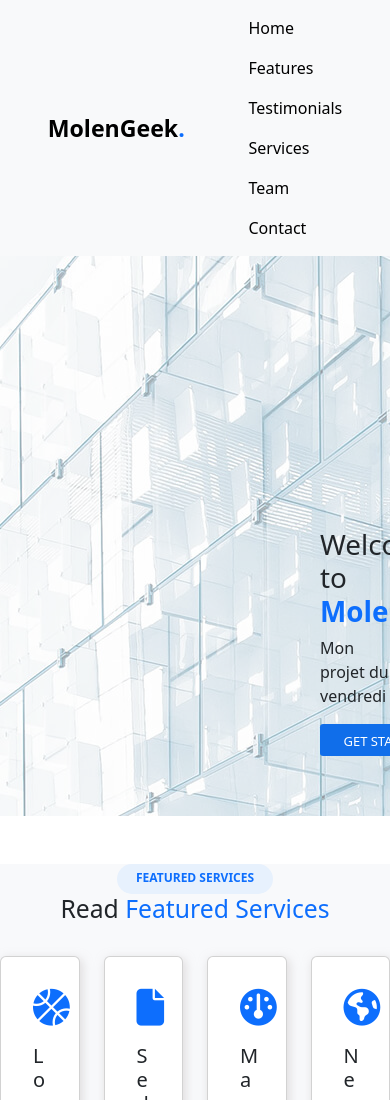
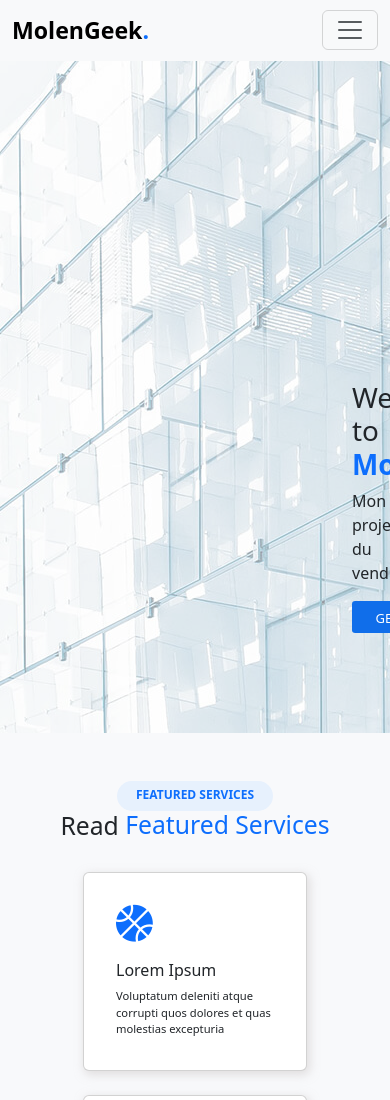
Before and after one commit to Houss17/Projet_templateMolengeek_Houssam, a website: page index.html in a window 390 px wide. Shown: the top 1100 px of the page. Drawn offline with nearby package versions, Linux system fonts and the light colour scheme.

Commit message:
arrangement du code et responsive

```diff
--- a/index.html
+++ b/index.html
@@ -10,32 +10,52 @@
 </head>
 <body>
 
-<!-- nav bar -->
-    <nav class="container navbar navbar-expand-lg bg-body-tertiary d-flex justify-content-evenly">
+<!-- Navigation Bar -->
+<nav class="navbar navbar-expand-lg bg-body-tertiary">
+    <div class="container">
+      <!-- Brand -->
       <a class="navbar-brand fw-bolder fs-3" href="#">MolenGeek<span class="text-primary">.</span></a>
-            <ul class="navbar-nav fs-7" >
-<!-- pour chaque li j'ai rajouter un p-lg pour separer chaque li "gap" -->
-              <li class="nav-item p-lg-2">
+
+      <!-- Toggle button for mobile view -->
+      <button
+        class="navbar-toggler"
+        type="button"
+        data-bs-toggle="collapse"
+        data-bs-target="#navbarNav"
+        aria-controls="navbarNav"
+        aria-expanded="false"
+        aria-label="Toggle navigation"
+      >
+        <span class="navbar-toggler-icon"></span>
+      </button>
+
+      <!-- Navbar Links -->
+      <div class="collapse navbar-collapse" id="navbarNav">
+        <ul class="navbar-nav ms-auto">
+          <!-- Added `mx-lg-2` for spacing on larger screens -->
+          <li class="nav-item mx-lg-2">
             <a class="nav-link active" aria-current="page" href="#">Home</a>
           </li>
-              <li class="nav-item p-lg-2">
-                <a class="nav-link active" href="#">Features</a>
+          <li class="nav-item mx-lg-2">
+            <a class="nav-link" href="#">Features</a>
           </li>
-              <li class="nav-item p-lg-2">
-                <a class="nav-link active" href="#">Testimonials</a>
+          <li class="nav-item mx-lg-2">
+            <a class="nav-link" href="#">Testimonials</a>
           </li>
-              <li class="nav-item p-lg-2">
-                <a class="nav-link active" aria-disabled="true">Services</a>
+          <li class="nav-item mx-lg-2">
+            <a class="nav-link" href="#">Services</a>
           </li>
-              <li class="nav-item p-lg-2">
-                <a class="nav-link active" aria-disabled="true">Team</a>
+          <li class="nav-item mx-lg-2">
+            <a class="nav-link" href="#">Team</a>
           </li>
-              <li class="nav-item p-lg-2">
-                <a class="nav-link active" aria-disabled="true">Contact</a>
+          <li class="nav-item mx-lg-2">
+            <a class="nav-link" href="#">Contact</a>
           </li>
         </ul>
       </div>
+    </div>
   </nav>
+
 <!-- header -->
     <header>
         <div class="div_header">
@@ -53,28 +73,28 @@
         </div>
     <!-- card -->
         <div class="div_card gap-4">
-            <div class="card" style="width: 15rem ; box-shadow: 2px 3px 10px 1px rgba(202, 197, 197, 0.508);">
+            <div class="card" style="width: 14rem ; box-shadow: 2px 3px 10px 1px rgba(202, 197, 197, 0.508);">
             <div class="parti_card" class="card-body">
                 <i class="fa-solid fa-basketball text-primary"></i>
                 <h5 class="card-title">Lorem Ipsum</h5>
                 <p class="card-text">Voluptatum deleniti atque corrupti quos dolores et quas molestias excepturia</p>
                 </div>
             </div>
-            <div class="card" style="width: 15rem; box-shadow: 2px 3px 10px 1px rgba(202, 197, 197, 0.508);">
+            <div class="card" style="width: 14rem; box-shadow: 2px 3px 10px 1px rgba(202, 197, 197, 0.508);">
                 <div class="parti_card" class="card-body">
                 <i class="fa-solid fa-file text-primary"></i>
                 <h5 class="card-title ">Sed ut perspiciatis</h5>
                 <p class="card-text">Magni D tque et quas Duis aute irure dolor in reprehenderit in voluptate </p>
                 </div>
             </div>
-            <div class="card" style="width: 15rem; box-shadow: 2px 3px 10px 1px rgba(202, 197, 197, 0.508);">
+            <div class="card" style="width: 14rem; box-shadow: 2px 3px 10px 1px rgba(202, 197, 197, 0.508);">
                 <div class="parti_card" class="card-body">
                 <i class="fa-solid fa-gauge text-primary"></i>
                 <h5 class="card-title">Magni Dolores</h5>
                 <p class="card-text">Enim At vero eas et lor in Oluptate olore Excepteur sint occaecat cupidatat</p>
                 </div>
             </div>
-            <div class="card" style="width: 15rem; box-shadow: 2px 3px 10px 1px rgba(202, 197, 197, 0.508);">
+            <div class="card" style="width: 14rem; box-shadow: 2px 3px 10px 1px rgba(202, 197, 197, 0.508);">
                 <div class="parti_card" class="card-body">
                 <i class="fa-solid fa-earth-americas text-primary"></i>
                 <h5 class="card-title">Nemo Enima</h5>
@@ -254,10 +274,10 @@
         <section class="section_contact_fin">
             <div>
                 <div class="div_loc">
-                    <iframe src="https://www.google.com/maps/embed?pb=!1m18!1m12!1m3!1d5037.387476117493!2d4.338645076428903!3d50.85535537167229!2m3!1f0!2f0!3f0!3m2!1i1024!2i768!4f13.1!3m3!1m2!1s0x47c3c38c275028d3%3A0xc7799151146ebf77!2sMolenGeek!5e0!3m2!1sfr!2sbe!4v1732182028195!5m2!1sfr!2sbe" width="500" height="350" style="border:0;" allowfullscreen="" loading="lazy" referrerpolicy="no-referrer-when-downgrade"></iframe>
+                    <iframe src="https://www.google.com/maps/embed?pb=!1m18!1m12!1m3!1d5037.387476117493!2d4.338645076428903!3d50.85535537167229!2m3!1f0!2f0!3f0!3m2!1i1024!2i768!4f13.1!3m3!1m2!1s0x47c3c38c275028d3%3A0xc7799151146ebf77!2sMolenGeek!5e0!3m2!1sfr!2sbe!4v1732182028195!5m2!1sfr!2sbe" width="500" height="380" style="border:0;" allowfullscreen="" loading="lazy" referrerpolicy="no-referrer-when-downgrade"></iframe>
                 </div>
                 <div>
-                    <div class="mb-3 d-flex  " style="gap: 0.5em; ">
+                    <div class="mb-3 d-flex " style="gap: 0.5em; ">
                         <input type="email" class="form-control" id="exampleFormControlInput1" placeholder="Your Name" style="border-radius: 0">
                         <input type="email" class="form-control" id="exampleFormControlInput1" placeholder="Your Email" style="border-radius: 0">
                       </div>
--- a/src/sass/modules/_body.sass
+++ b/src/sass/modules/_body.sass
@@ -1,7 +1,8 @@
 // service
 .section_service
-    margin-top: 3em
+
     .div_service
+        padding-top: 3em
         text-align: center //centré le texte
         span
             width: 8em //rajoute de la largeur a mon background
@@ -33,7 +34,7 @@
             height: 3em //donner une hauteur au bg
             width: 3em //donne une largeur au bg
             border-radius: 0.5em
-            border: 1px solid #bed0ed
+            border: 0px solid #bed0ed
             font-size: 1.5em // aggrandir la taille de l'icone
             padding-top: 1em
 
@@ -47,7 +48,6 @@
                 flex-wrap: wrap
 
 .parti_2_card
-    margin-top: -2em
     display: flex //display flex pour les card afin de ce mettre sur la meme ligne
     justify-content: center //centre la section compléte au centre
     gap: 1.5em
@@ -66,7 +66,7 @@
             height: 3em //donner une hauteur au bg
             width: 3em //donne une largeur au bg
             border-radius: 0.5em
-            border: 1px solid #bed0ed
+            border: 0px solid #bed0ed
             font-size: 1.5em // aggrandir la taille de l'icone
             padding-top: 1em
 
@@ -82,7 +82,6 @@
 
 // team
 .section_team
-    margin-top: 1em
     background-color:#F6F9FE
 
     .div_team
@@ -106,7 +105,7 @@
 section
     background-color:#f8f8f8e8
 .section_contact
-    margin-top: 3em
+    padding-top: 3em
 
     div
         text-align: center //centré le texte
@@ -169,20 +168,27 @@ section
 
 @media (max-width:768px)
     .div_card
-
+        flex-wrap: wrap
+        justify-content: center
+        flex-direction: row
     .section_card_service
         display: flex
+        flex-wrap: wrap
         justify-content: center
-        flex-direction: column
-        align-items: center
+        flex-direction: row
 
     .parti_2_card
-        margin-top: 3em
         display: flex
+        flex-wrap: wrap
         justify-content: center
-        flex-direction: column
-        align-items: center
+        flex-direction: row
+
     .div_contact
         height: auto
         flex-wrap: wrap
     .section_contact_fin
+
+    .div_4
+        flex-wrap: wrap
+        justify-content: center
+        flex-direction: row
--- a/src/sass/modules/_footer.sass
+++ b/src/sass/modules/_footer.sass
@@ -2,11 +2,12 @@
 footer
     margin-top: 5em
     background-color: #F1F6FE
-    height: 5em
+    height: 3.5em
     .div_footer
         display: flex
         justify-content: space-evenly //coller au bord de ma div
          //separer les 2 p
-        padding-top: 2em
+        padding-top: 1em
         p
             color: rgba(84, 76, 76, 0.836)
+            font-size: small
--- a/src/sass/modules/_header.sass
+++ b/src/sass/modules/_header.sass
@@ -5,10 +5,10 @@ header
     background-position-x: -10em //bouger l'image sur l'axe des x
     .div_header
         background-color: rgba(255, 255, 255, 0.59) // changer la couleur de l'image
-        height: 35em //augmente la hauteur de l'image
+        height: 42em //augmente la hauteur de l'image
         div
-            padding-left: 20em //se deplacer de la gauche
-            padding-top: 17em // se deplacer a partir du haut a l'interieur de l'image
+            padding-left: 22em //se deplacer de la gauche
+            padding-top: 20em // se deplacer a partir du haut a l'interieur de l'image
             .button_header
                 border-radius: 0.2em //arrondi le button
                 color: white
@@ -23,10 +23,10 @@ header
 
 //  section 1
 .section_1
-    margin-top: 3em
     background-color: #F8F9FB
-    height: 25em // je met une hauteur pour toute la section afin de garder la couleur du background
+    height: 35em // je met une hauteur pour toute la section afin de garder la couleur du background
     .div_section1
+        padding-top: 3em
         text-align: center //centré le texte
         span
             width: 13em //rajoute de la largeur a mon background
@@ -40,7 +40,7 @@ header
     justify-content: center // recule toute les card au centre
     height: 13em // je lui donne une hauter pour chaque card
     border-radius: 0.5em
-
+    border: 0px solid #F8F9FB
 
 
 
@@ -52,8 +52,9 @@ header
             margin-bottom: 0.5em // espacement vers le bas
         h5
             margin-bottom: 0.5em // espacement vers le bas
+            font-size: 1em
         p
-            font-size: small
+            font-size: 0.7em
 // carousel
 .section_testimonial
 
@@ -67,10 +68,10 @@ header
 
                     //montrer le chemin vers le h3 en partant de la section
                     h3
-                        padding-top: 4em //je descend mon h3 du haut de l'image
+                        padding-top: 4.5em //je descend mon h3 du haut de l'image
 
                     p
-                        padding-top: 2em //je descend mon p du haut par rapport au h3
+                        padding-top: 3.5em //je descend mon p du haut par rapport au h3
 
 
 
```
Also changed, not shown: public/css/app.css, 1 other file. Lines whose indentation alone changed are shown as unchanged.
